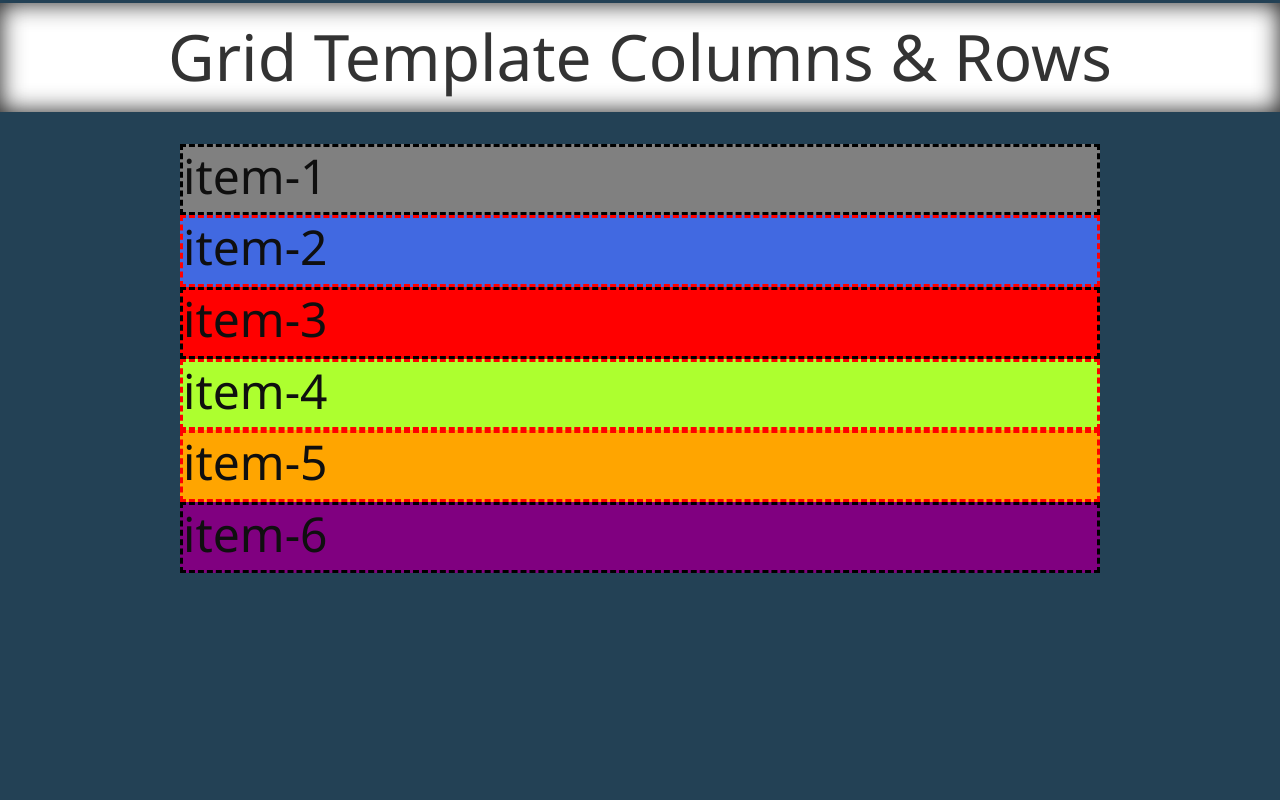
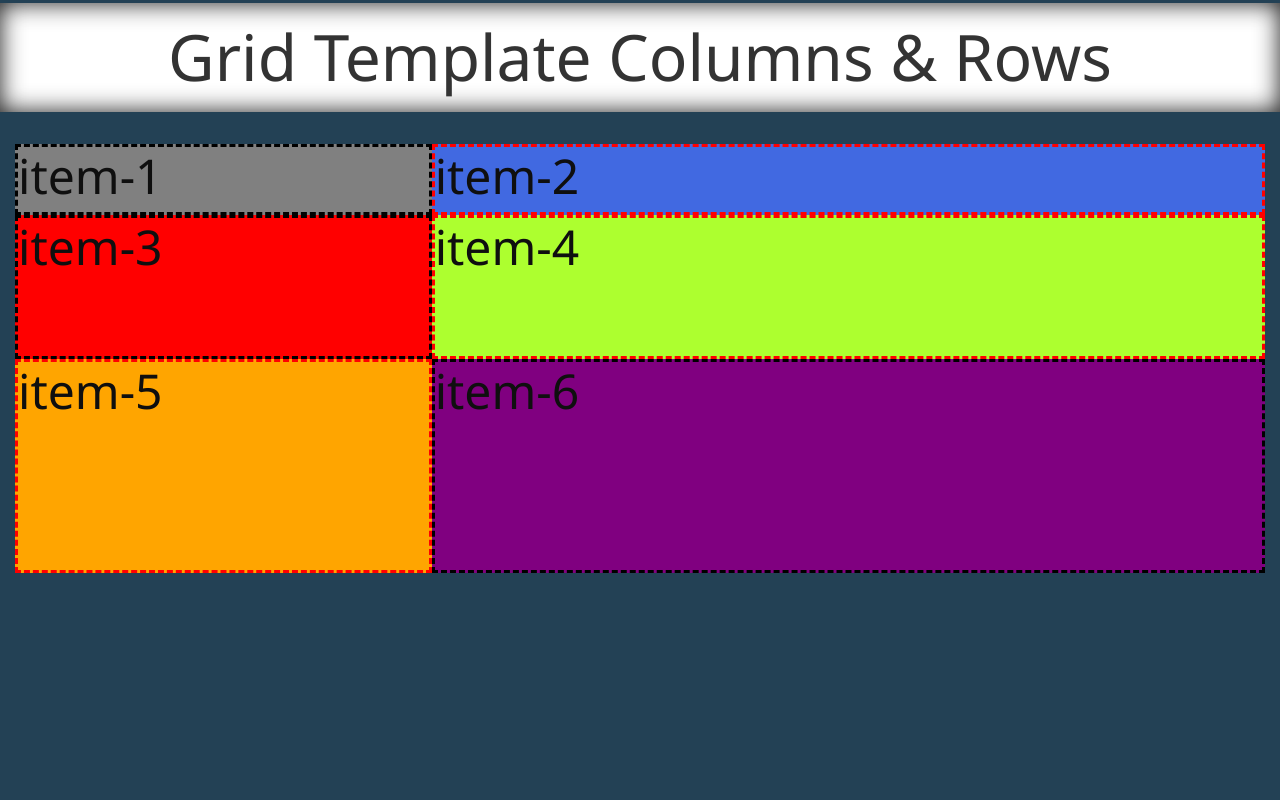
Before and after one commit to MAST1999/CSS-Grid-Practice, a plain HTML site: page index.html in a window 1280 px wide. Shown: the part 1597-2397 px from the top of the page. Drawn offline with nearby package versions, Linux system fonts and the light colour scheme.

Commit message:
Grid Template Columns and Rows

```diff
--- a/style.css
+++ b/style.css
@@ -75,7 +75,7 @@ span {
   border: dashed 3px black;
 }
 .container {
-  max-width: 950px;
+  max-width: 100%;
   display: grid;
 }
 
@@ -94,6 +94,17 @@ span {
   border: solid 2px yellow;
 }
 
+.grid-template-columns-rows {
+  display: grid;
+  /* grid-template-columns: auto 250px auto auto; */
+  /* grid-template-columns: repeat(3, 300px); */
+  /* grid-template-rows: auto; */
+  /* grid-template-rows: repeat(2, 200px); */
+  grid-template-columns: 1fr 2fr;
+  grid-template-rows: 1fr 2fr 3fr;
+  /* grid-template-columns: repeat(2, 1fr); */
+  /* grid-template-rows: repeat(3, 2fr); */
+}
 /* ------------------- */
 
 /* Display Grid */
```
Also changed, not shown: 1 other file.
